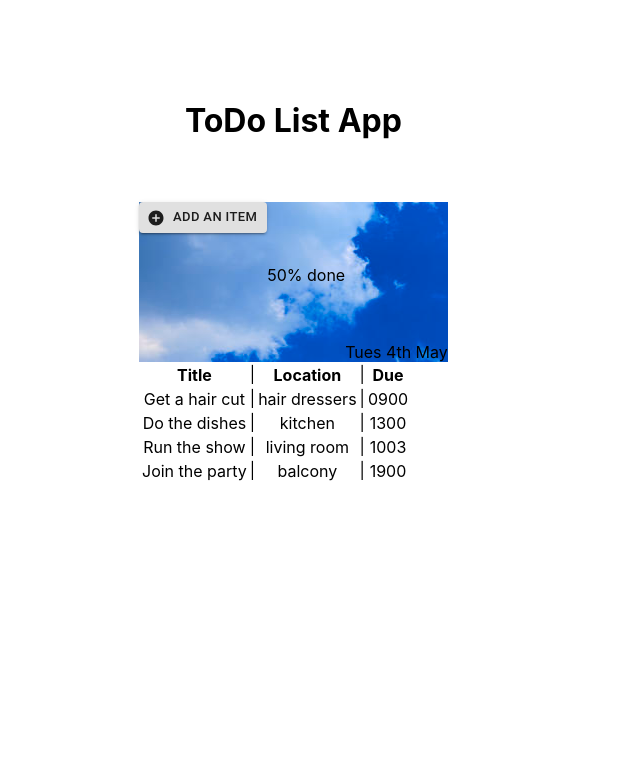
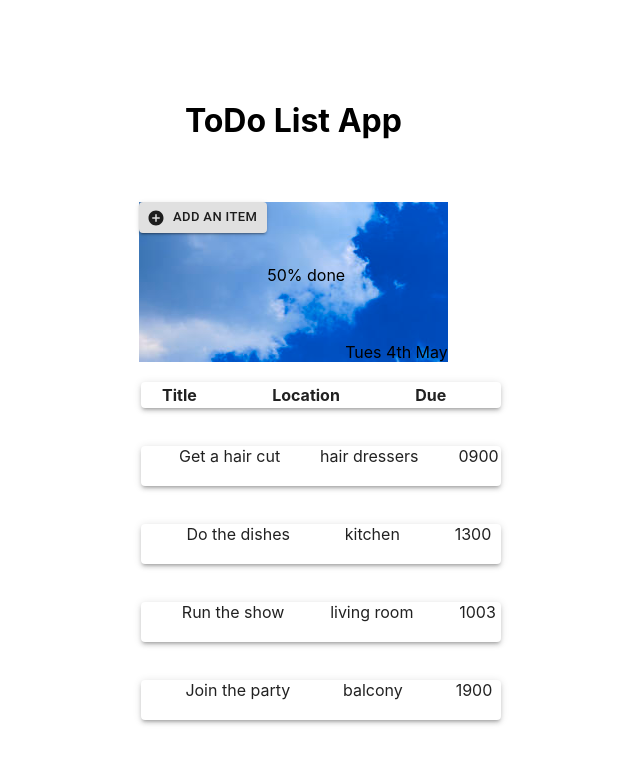
Before and after one commit to indisaurusrex/todo-react, a React (Create React App) app: page / in a window 1280 px wide. Shown: the top 764 px of the page, without its empty margins (373-1013 px from the left). Built offline with nearby package versions, Linux system fonts and the light colour scheme.

Commit message:
Todo list is in cards now, but they are not as they should be. WIP.

```diff
--- a/src/App.css
+++ b/src/App.css
@@ -62,6 +62,14 @@ body {
   align-content: space-between;
 }
 
+.todo-item-container {
+  margin: 5%;
+  display: flex;
+  flex-direction: row;
+  align-content: space-between;
+  width: 100%;
+}
+
 #date-in-header {
   margin-top: 40%;
 }
--- a/src/App.js
+++ b/src/App.js
@@ -3,6 +3,7 @@ import React from "react";
 import sun from "./sunandclouds.jpeg";
 import Button from "@material-ui/core/Button";
 import AddCircleIcon from "@material-ui/icons/AddCircle";
+import Paper from "@material-ui/core/Paper";
 
 let todos = [
   {
@@ -60,9 +61,9 @@ class Date extends React.Component {
   render() {
     return (
       <div id="date-in-header" className="flex-item">
-      <p>Tues 4th May</p>
+        <p>Tues 4th May</p>
       </div>
-      );
+    );
   }
 }
 
@@ -81,12 +82,14 @@ class AddNewTodo extends React.Component {
 class HeaderImage extends React.Component {
   render() {
     return (
-      <div className="container" style={{
-        backgroundImage: `url(${sun})`,
-        width: '100%',
-        height: '10em'
-        }}>
-
+      <div
+        className="container"
+        style={{
+          backgroundImage: `url(${sun})`,
+          width: "100%",
+          height: "10em",
+        }}
+      >
         <AddNewTodo />
         <Progress />
         <Date />
@@ -108,7 +111,19 @@ class TodoList extends React.Component {
         <table>
           <thead>
             <tr>
-              <th>Title</th> |<th>Location</th> |<th>Due</th>
+              <Paper elevation={3} style={{ width: "150%" }}>
+                <div className="todo-item-container">
+                  <div className="flex-item">
+                    <th>Title</th>
+                  </div>
+                  <div className="flex-item">
+                    <th>Location</th>
+                  </div>
+                  <div className="flex-item">
+                    <th>Due</th>
+                  </div>
+                </div>
+              </Paper>
             </tr>
           </thead>
           <tbody>{rows}</tbody>
@@ -123,8 +138,13 @@ class TodoItem extends React.Component {
     const item = this.props.item;
     return (
       <tr>
-        <td>{item.title} </td> |<td>{item.location}</td> |
-        <td>{item.dueTime}</td>
+        <Paper elevation={3} style={{ width: '150%' }}>
+          <div className="todo-item-container" style={{ height: '40px' }}>
+            <div className="flex-item">{item.title}</div>
+            <div className="flex-item">{item.location}</div>
+            <div className="flex-item">{item.dueTime}</div>
+          </div>
+        </Paper>
       </tr>
     );
   }
```
